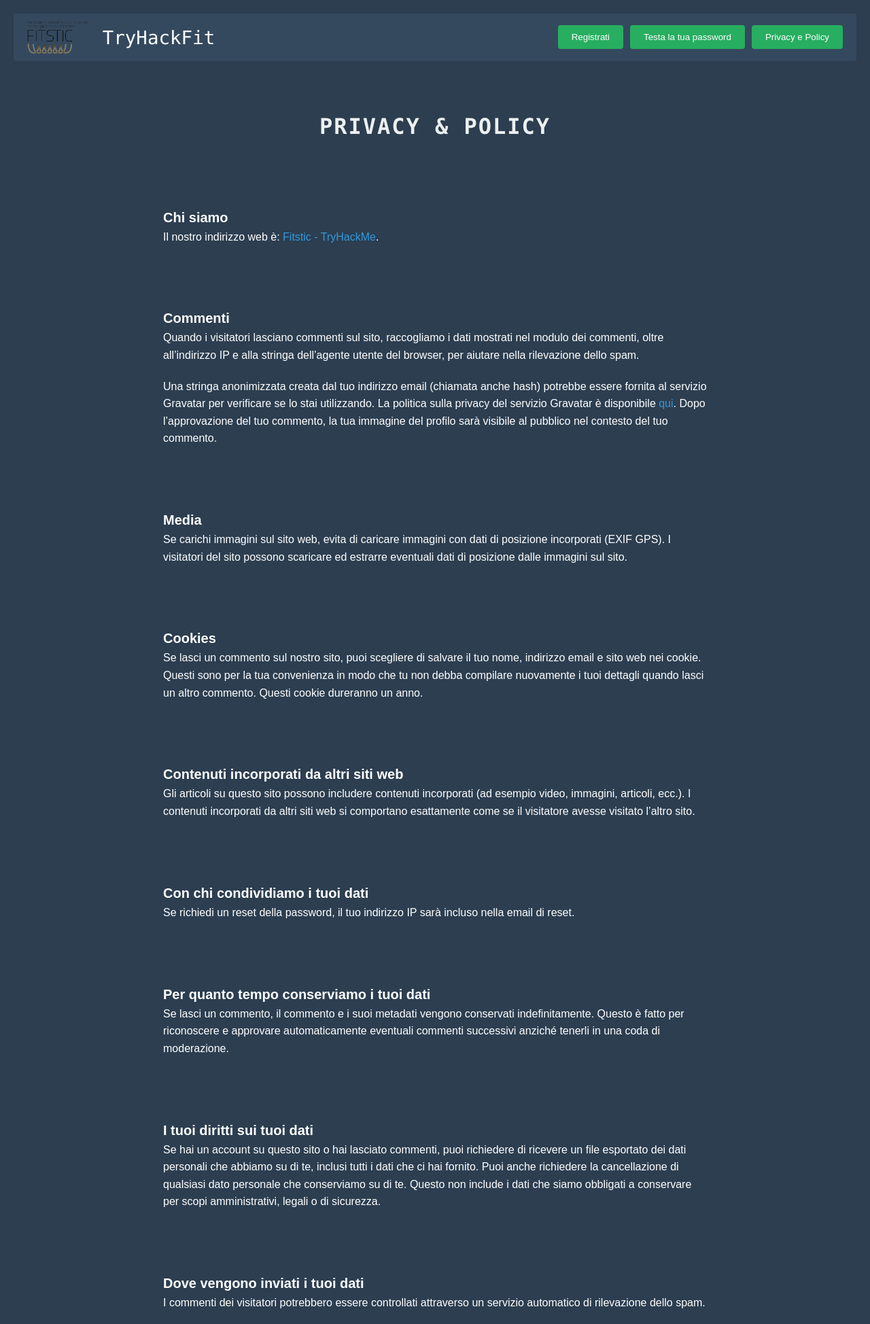
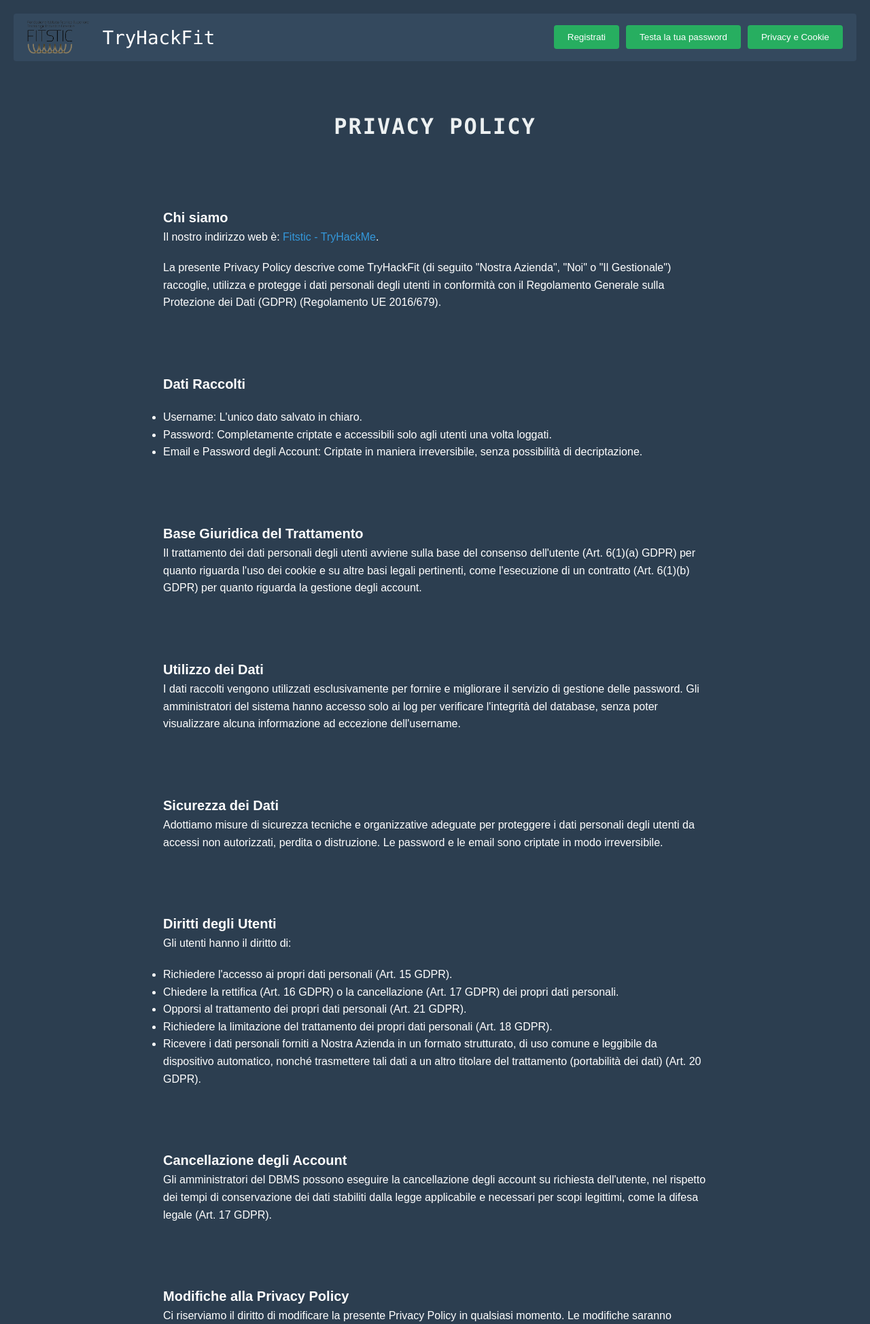
Before and after one commit to MattiaPasti/TryHackFit, a Flask app: page /privacy in a window 1280 px wide. Shown: the top 1948 px of the page at 68% size. Run offline with Flask 2, Linux system fonts and the light colour scheme; a user stored in the database is signed in; some libraries are stand-ins or nearby versions.

Commit message:
New commit for TryHackFit v0.3.1
- Updated the whole privacy.html page in accordance with GDPR
- Additional issues fixed

```diff
--- a/templates/common.html
+++ b/templates/common.html
@@ -12,7 +12,7 @@
     <div class="header-buttons">
         <button onclick="window.location.href='{{ url_for('signin') }}'">Registrati</button>
         <button onclick="window.location.href='{{ url_for('test') }}'">Testa la tua password</button>
-        <button onclick="window.location.href='{{ url_for('privacy') }}'">Privacy e Policy</button>
+        <button onclick="window.location.href='{{ url_for('privacy') }}'">Privacy e Cookie</button>
     </div>
 
 </header>
--- a/templates/privacy.html
+++ b/templates/privacy.html
@@ -18,7 +18,7 @@
 
         <div><br></br></div>
 
-        <h1 class="login-title">Privacy & Policy</h1>
+        <h1 class="login-title">Privacy Policy</h1>
 
         <div class="privacy-content" style="max-width: 800px; margin: 0 auto;">
             <div class="privacy-content">
@@ -27,53 +27,118 @@
 
                 <h2>Chi siamo</h2>
                 <p>Il nostro indirizzo web è: <a href="{{ url_for('login') }}">Fitstic - TryHackMe</a>.</p>
+                <p>La presente Privacy Policy descrive come TryHackFit (di seguito "Nostra Azienda", "Noi" o "Il Gestionale") raccoglie, utilizza e protegge i dati personali degli utenti in conformità con il Regolamento Generale sulla Protezione dei Dati (GDPR) (Regolamento UE 2016/679).</p>
 
                 <div><br></br></div>
 
-                <h2>Commenti</h2>
-                <p>Quando i visitatori lasciano commenti sul sito, raccogliamo i dati mostrati nel modulo dei commenti, oltre all’indirizzo IP e alla stringa dell’agente utente del browser, per aiutare nella rilevazione dello spam.</p>
-                <p>Una stringa anonimizzata creata dal tuo indirizzo email (chiamata anche hash) potrebbe essere fornita al servizio Gravatar per verificare se lo stai utilizzando. La politica sulla privacy del servizio Gravatar è disponibile <a href="https://automattic.com/privacy/">qui</a>. Dopo l’approvazione del tuo commento, la tua immagine del profilo sarà visibile al pubblico nel contesto del tuo commento.</p>
+                <h2>Dati Raccolti</h2>
+                <ul>
+                    <p>
+                        <li>Username: L'unico dato salvato in chiaro.</li>
+                        <li>Password: Completamente criptate e accessibili solo agli utenti una volta loggati.</li>
+                        <li>Email e Password degli Account: Criptate in maniera irreversibile, senza possibilità di decriptazione.</li>
+                    </p>
+                </ul>
 
                 <div><br></br></div>
 
-                <h2>Media</h2>
-                <p>Se carichi immagini sul sito web, evita di caricare immagini con dati di posizione incorporati (EXIF GPS). I visitatori del sito possono scaricare ed estrarre eventuali dati di posizione dalle immagini sul sito.</p>
+                <h2>Base Giuridica del Trattamento</h2>
+                <p>Il trattamento dei dati personali degli utenti avviene sulla base del consenso dell'utente (Art. 6(1)(a) GDPR) per quanto riguarda l'uso dei cookie e su altre basi legali pertinenti, come l'esecuzione di un contratto (Art. 6(1)(b) GDPR) per quanto riguarda la gestione degli account.</p>
 
                 <div><br></br></div>
 
-                <h2>Cookies</h2>
-                <p>Se lasci un commento sul nostro sito, puoi scegliere di salvare il tuo nome, indirizzo email e sito web nei cookie. Questi sono per la tua convenienza in modo che tu non debba compilare nuovamente i tuoi dettagli quando lasci un altro commento. Questi cookie dureranno un anno.</p>
+                <h2>Utilizzo dei Dati</h2>
+                <p>I dati raccolti vengono utilizzati esclusivamente per fornire e migliorare il servizio di gestione delle password. Gli amministratori del sistema hanno accesso solo ai log per verificare l'integrità del database, senza poter visualizzare alcuna informazione ad eccezione dell'username.</p>
                 <!-- Aggiungi altri paragrafi relativi ai cookies -->
 
                 <div><br></br></div>
 
-                <h2>Contenuti incorporati da altri siti web</h2>
-                <p>Gli articoli su questo sito possono includere contenuti incorporati (ad esempio video, immagini, articoli, ecc.). I contenuti incorporati da altri siti web si comportano esattamente come se il visitatore avesse visitato l’altro sito.</p>
+                <h2>Sicurezza dei Dati</h2>
+                <p>Adottiamo misure di sicurezza tecniche e organizzative adeguate per proteggere i dati personali degli utenti da accessi non autorizzati, perdita o distruzione. Le password e le email sono criptate in modo irreversibile.</p>
                 <!-- Aggiungi altri paragrafi relativi ai contenuti incorporati -->
 
                 <div><br></br></div>
 
-                <h2>Con chi condividiamo i tuoi dati</h2>
-                <p>Se richiedi un reset della password, il tuo indirizzo IP sarà incluso nella email di reset.</p>
+                <h2>Diritti degli Utenti</h2>
+                <p>
+                    Gli utenti hanno il diritto di:
+                   <ul>
+                        <li>Richiedere l'accesso ai propri dati personali (Art. 15 GDPR).</li>
+                        <li>Chiedere la rettifica (Art. 16 GDPR) o la cancellazione (Art. 17 GDPR) dei propri dati personali.</li>
+                        <li>Opporsi al trattamento dei propri dati personali (Art. 21 GDPR).</li>
+                        <li>Richiedere la limitazione del trattamento dei propri dati personali (Art. 18 GDPR).</li>
+                        <li>Ricevere i dati personali forniti a Nostra Azienda in un formato strutturato, di uso comune e leggibile da dispositivo automatico, nonché trasmettere tali dati a un altro titolare del trattamento (portabilità dei dati) (Art. 20 GDPR).</li>
+                   </ul>
+                </p>
                 <!-- Aggiungi altri paragrafi relativi alla condivisione dei dati -->
 
                 <div><br></br></div>
 
-                <h2>Per quanto tempo conserviamo i tuoi dati</h2>
-                <p>Se lasci un commento, il commento e i suoi metadati vengono conservati indefinitamente. Questo è fatto per riconoscere e approvare automaticamente eventuali commenti successivi anziché tenerli in una coda di moderazione.</p>
+                <h2>Cancellazione degli Account</h2>
+                <p>Gli amministratori del DBMS possono eseguire la cancellazione degli account su richiesta dell'utente, nel rispetto dei tempi di conservazione dei dati stabiliti dalla legge applicabile e necessari per scopi legittimi, come la difesa legale (Art. 17 GDPR).</p>
                 <!-- Aggiungi altri paragrafi relativi alla conservazione dei dati -->
 
                 <div><br></br></div>
 
-                <h2>I tuoi diritti sui tuoi dati</h2>
-                <p>Se hai un account su questo sito o hai lasciato commenti, puoi richiedere di ricevere un file esportato dei dati personali che abbiamo su di te, inclusi tutti i dati che ci hai fornito. Puoi anche richiedere la cancellazione di qualsiasi dato personale che conserviamo su di te. Questo non include i dati che siamo obbligati a conservare per scopi amministrativi, legali o di sicurezza.</p>
+                <h2>Modifiche alla Privacy Policy</h2>
+                <p>Ci riserviamo il diritto di modificare la presente Privacy Policy in qualsiasi momento. Le modifiche saranno comunicate agli utenti tramite email o notifica all'interno del gestionale, quando richiesto dalla legge applicabile (Art. 13 e 14 GDPR).</p>
                 <!-- Aggiungi altri paragrafi relativi ai diritti sui dati -->
 
                 <div><br></br></div>
 
-                <h2>Dove vengono inviati i tuoi dati</h2>
-                <p>I commenti dei visitatori potrebbero essere controllati attraverso un servizio automatico di rilevazione dello spam.</p>
+                <h2>Contatti</h2>
+                <p>Per qualsiasi domanda o richiesta relativa alla presente Privacy Policy, gli utenti possono contattarci all'indirizzo email: <a href="mailto:info@fitstic.it">info@fitstic.it</a>.</p>
                 <!-- Aggiungi altri paragrafi relativi all'invio dei dati -->
+
+            </div>
+        </div>
+
+        <div><br></br></div>
+
+        <h1 class="login-title">Cookie Policy</h1>
+
+        <div class="privacy-content" style="max-width: 800px; margin: 0 auto;">
+            <div class="privacy-content">
+
+                <div><br></br></div>
+
+                <h2>Introduzione</h2>
+                <p>La presente Cookie Policy descrive come [Nome del Gestionale] utilizza i cookie e tecnologie simili per raccogliere e memorizzare informazioni quando gli utenti visitano il nostro sito web.</p>
+
+                <div><br></br></div>
+
+                <h2>Cosa sono i Cookie</h2>
+                <p>I cookie sono piccoli file di testo che vengono memorizzati sul dispositivo dell'utente quando visita un sito web. I cookie aiutano a migliorare l'esperienza dell'utente e a fornire servizi personalizzati.</p>
+
+                <div><br></br></div>
+
+                <h2>Tipi di Cookie Utilizzati</h2>
+                <ul>
+                    <p>
+                        <li>Cookie Tecnici: Necessari per il funzionamento del sito web e per garantire la sicurezza del servizio.</li>
+                        <li>Cookie di Analisi: Utilizzati per raccogliere informazioni anonime sull'uso del sito web e migliorare i nostri servizi.</li>
+                    </p>
+                </ul>
+
+                <div><br></br></div>
+
+                <h2>Gestione dei Cookie</h2>
+                <p>Gli utenti possono gestire le preferenze relative ai cookie tramite le impostazioni del proprio browser. È possibile disabilitare i cookie, ma ciò potrebbe influire sulla funzionalità del sito web.</p>
+
+                <div><br></br></div>
+
+                <h2>Base Giuridica per l'Uso dei Cookie</h2>
+                <p>Per quanto riguarda i cookie tecnici, l'utilizzo è necessario per il funzionamento del sito web (Art. 6(1)(f) GDPR). Per i cookie di analisi, l'uso è basato sul consenso dell'utente (Art. 6(1)(a) GDPR).</p>
+
+                <div><br></br></div>
+
+                <h2>Modifiche alla Cookie Policy</h2>
+                <p>Ci riserviamo il diritto di modificare la presente Cookie Policy in qualsiasi momento. Le modifiche saranno comunicate agli utenti tramite email o notifica all'interno del gestionale, quando richiesto dalla legge applicabile.</p>
+
+                <div><br></br></div>
+
+                <h2>Contatti</h2>
+                <p>Per qualsiasi domanda o richiesta relativa alla presente Cookie Policy, gli utenti possono contattarci all'indirizzo email: <a href="mailto:info@fitstic.it">info@fitstic.it</a>.</p>
 
             </div>
         </div>
```
